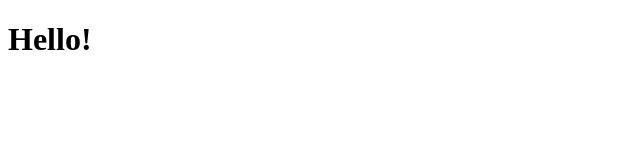
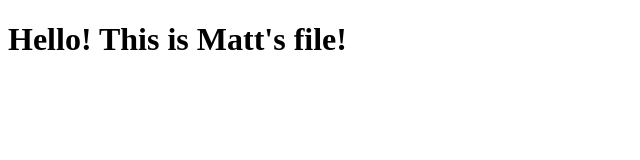
Before and after one commit to mw44118/web2_spring_2019, a plain HTML site: page index.html in a window 1280 px wide. Shown: the whole page, without its empty margins (0-640 px from the left). Drawn offline with Linux system fonts and the light colour scheme.

Commit message:
Update index.html

```diff
--- a/index.html
+++ b/index.html
@@ -4,12 +4,12 @@
 
 <head>
 
-<title>Hello!</title>
+<title>Hello!  This is Matt's file!</title>
 </head>
 
 <body>
 
-<h1>Hello!</h1>
+<h1>Hello!  This is Matt's file!</h1>
 
 </body>
 
```
